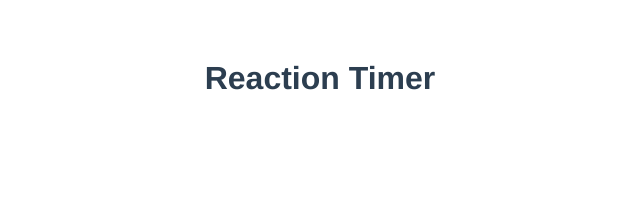
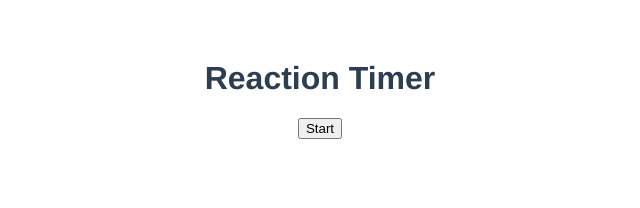
Before and after one commit to propellerhead42/reaction-timer, a Vue app: page / in a window 1280 px wide. Shown: the top 208 px of the page, without its empty margins (320-960 px from the left). Built offline with nearby package versions, Linux system fonts and the light colour scheme.

Commit message:
create start method and random delay

```diff
--- a/src/App.vue
+++ b/src/App.vue
@@ -1,11 +1,28 @@
 <template>
   <h1>Reaction Timer</h1>
+  <button @click="start">Start</button>
+  <div class="block">
+
+  </div>
 </template>
 
 <script>
 export default {
   name: 'App',
-  components: {}
+  components: {},
+  data() {
+    return {
+      isPlaying: false,
+      delay: null
+
+    }
+  },
+  methods: {
+    start() {
+      this.delay = 2000 + Math.random() * 5000 //returns number between 2000 and 7000
+      console.log(this.delay);
+    }
+  }
 }
 </script>
 
```
